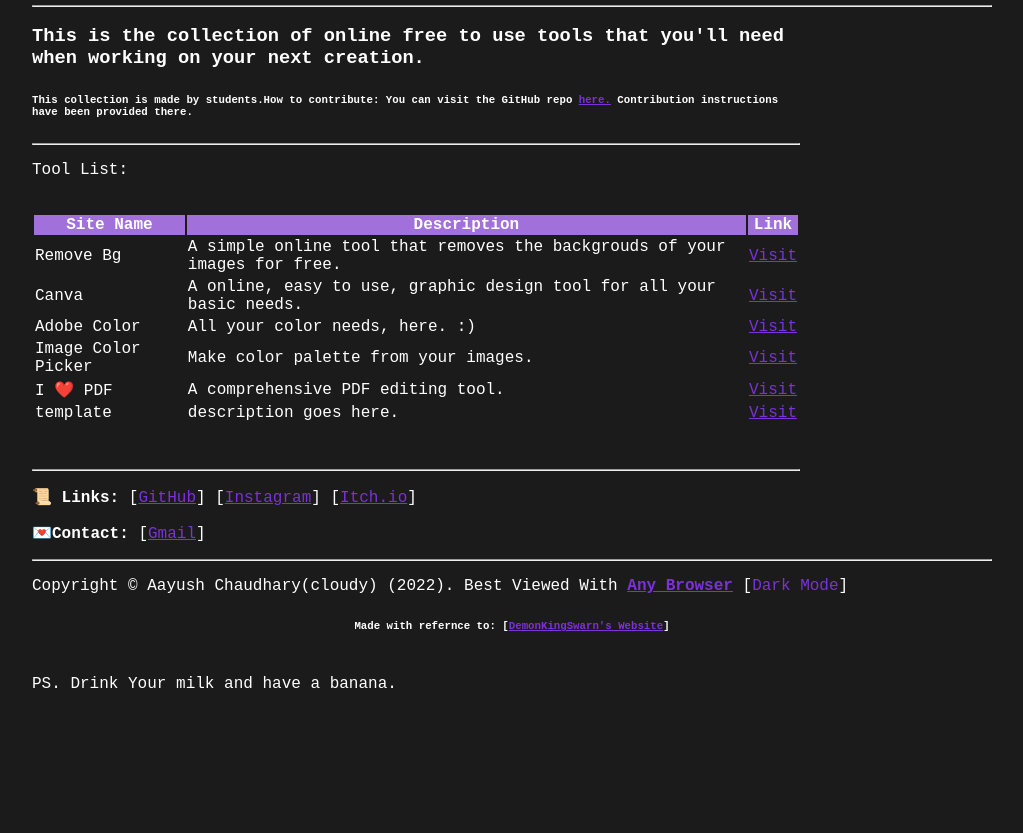
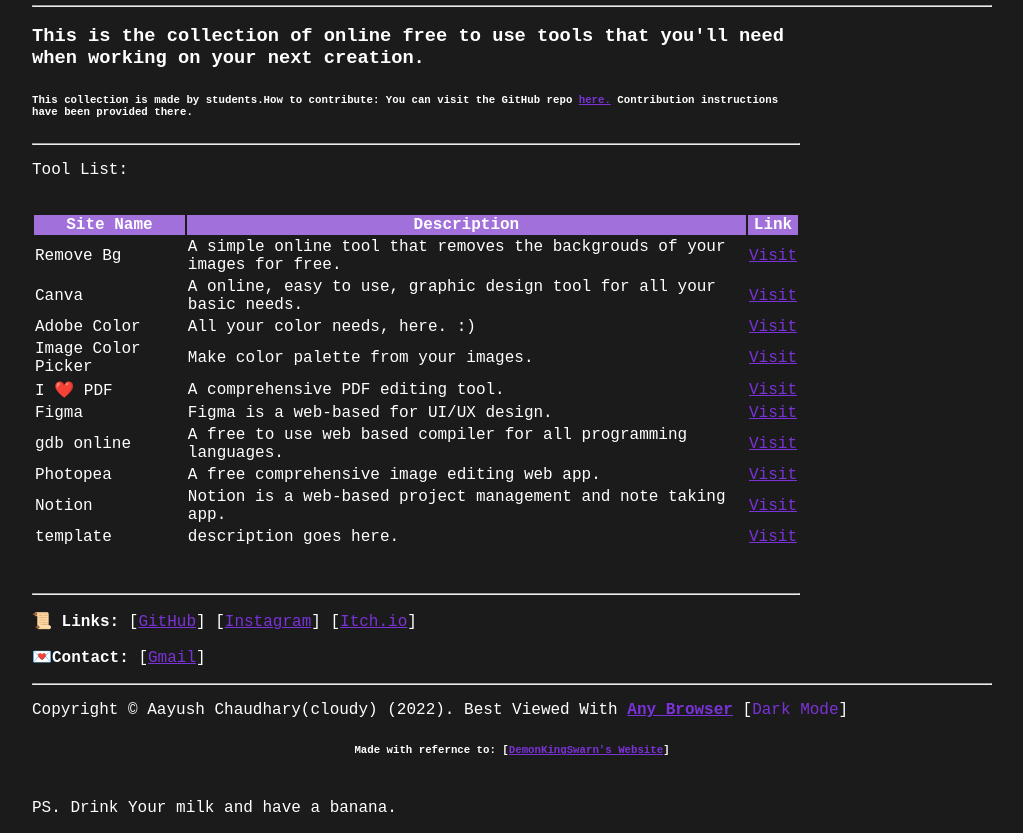
Before and after one commit to gamedevCloudy/online-tools, a plain HTML site: page index.html in a window 1280 px wide. Shown: the part 96-929 px from the top of the page, without its empty margins (128-1151 px from the left). Before the commit the page ends 805 px from the top, so only its background shows below. Drawn offline with Linux system fonts and the light colour scheme.

Commit message:
added my favourite online tools

```diff
--- a/index.html
+++ b/index.html
@@ -2,6 +2,8 @@
 <html>
 <head>
     <title>Online Tools</title>
+
+    <link rel = "icon" href = "https://cdn-icons-png.flaticon.com/512/807/807262.png">
     <link rel = "stylesheet" href = "./style.css">
     <meta charset = "UTF-8">
 	<meta name = "description" content = "This is aayush's homepage">
@@ -50,6 +52,36 @@
                 <td>A comprehensive PDF editing tool.</td>
                 <td><a href="https://ilovepdf.com" target="_blank">Visit</a></td>
               </tr>
+
+            <tr>
+                <td>Figma</td>
+
+                <td>Figma is a web-based for UI/UX design.</td>
+
+                <td><a href="https://figma.com" target="_blank">Visit</a></td>
+            </tr>
+            <tr>
+                <td>gdb online</td>
+
+                <td>A free to use web based compiler for all programming languages.</td>
+
+                <td><a href="https://onlinegdb.com" target="_blank">Visit</a></td>
+            </tr>
+            <tr>
+                <td>Photopea</td>
+
+                <td>A free comprehensive image editing web app.</td>
+
+                <td><a href="https://photopea.com" target="_blank">Visit</a></td>
+            </tr>
+            <tr>
+                <td>Notion</td>
+
+                <td>Notion is a web-based project management and note taking app.</td>
+
+                <td><a href="https://notion.com" target="_blank">Visit</a></td>
+            </tr>
+
             <tr>
               <td>template</td>
               <td>description goes here.</td>
```
